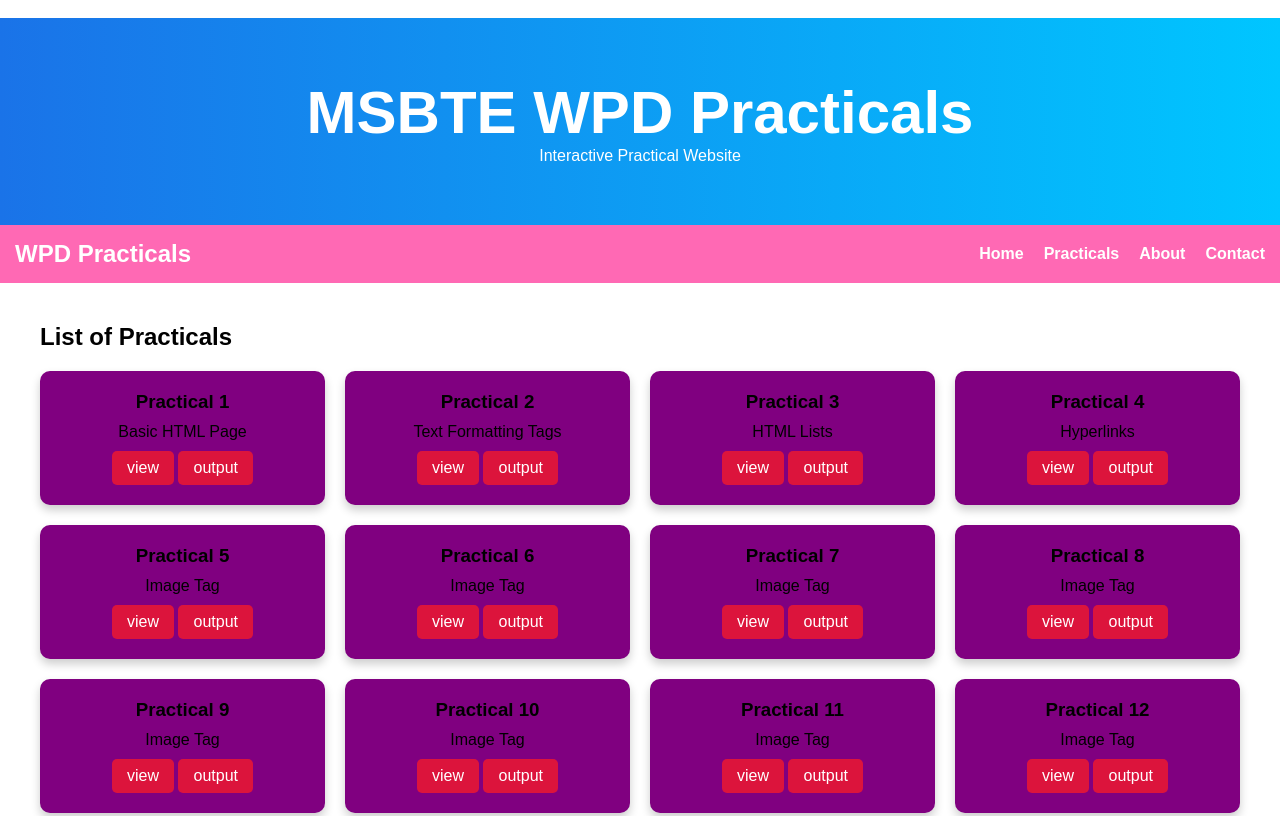
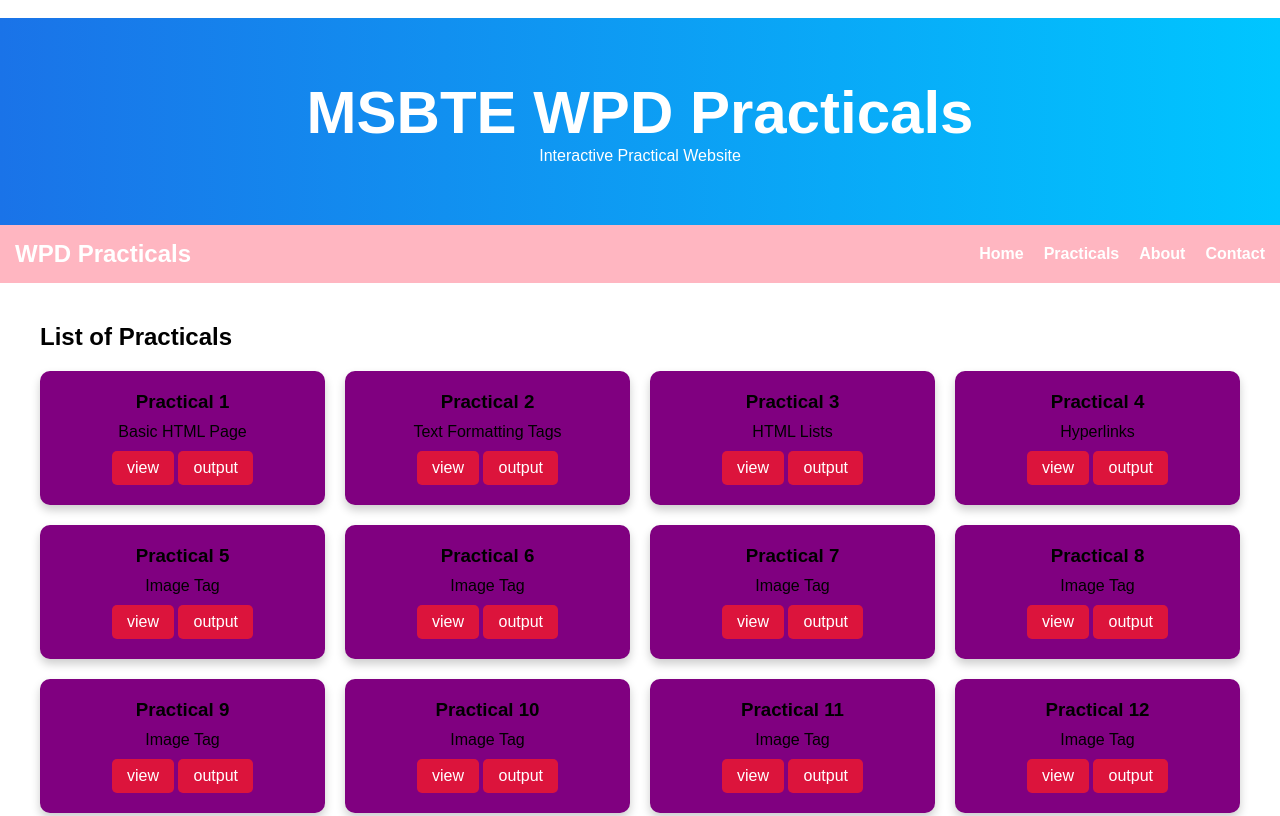
Before and after one commit to 234devashree/devashreedeshmukh, a plain HTML site: page index.html in a window 1280 px wide. Shown: the top 816 px of the page. Drawn offline with Linux system fonts and the light colour scheme.

Commit message:
Update index.html

```diff
--- a/index.html
+++ b/index.html
@@ -17,7 +17,7 @@
         /* Navigation Bar */
 
         nav {
-            background: hotpink;
+            background: lightpink;
             padding: 15px;
             display: flex;
             justify-content: space-between;
```
